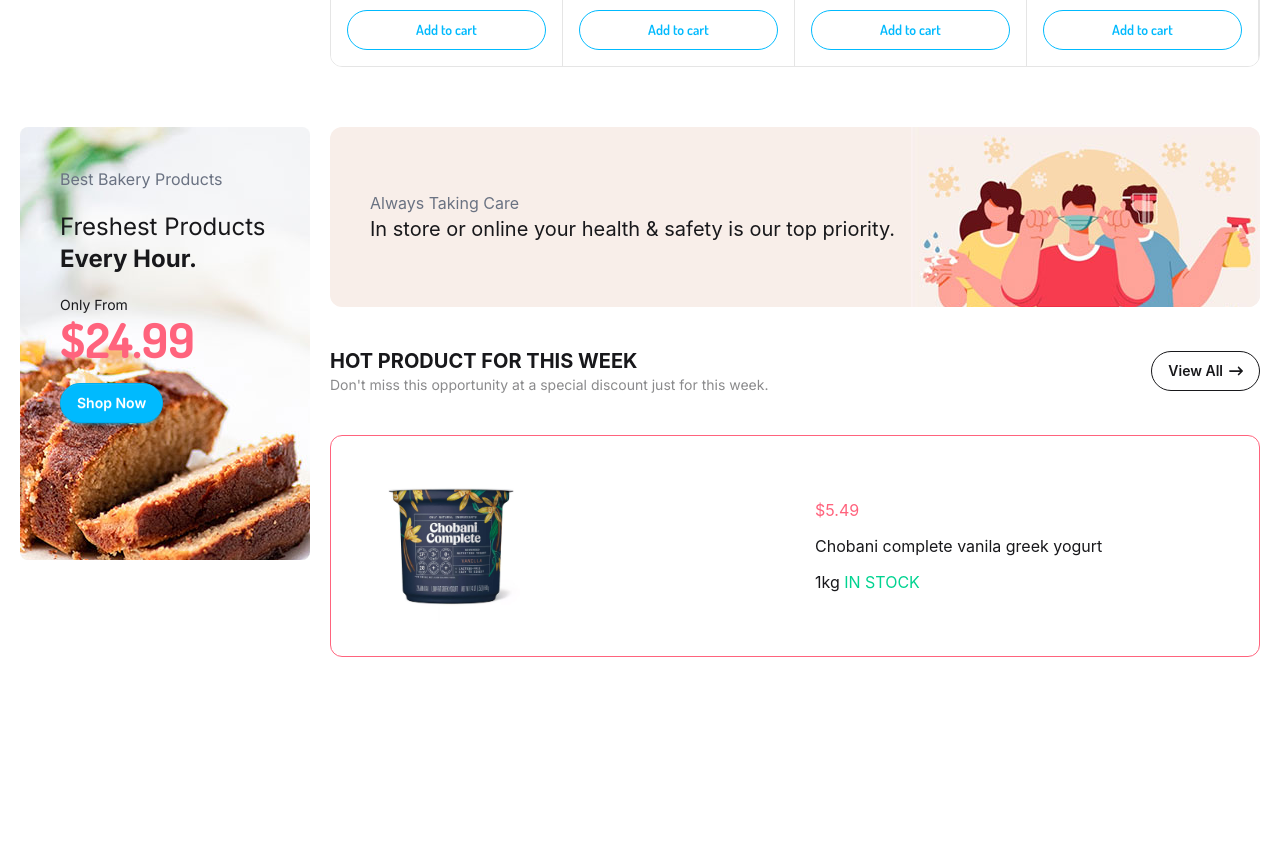
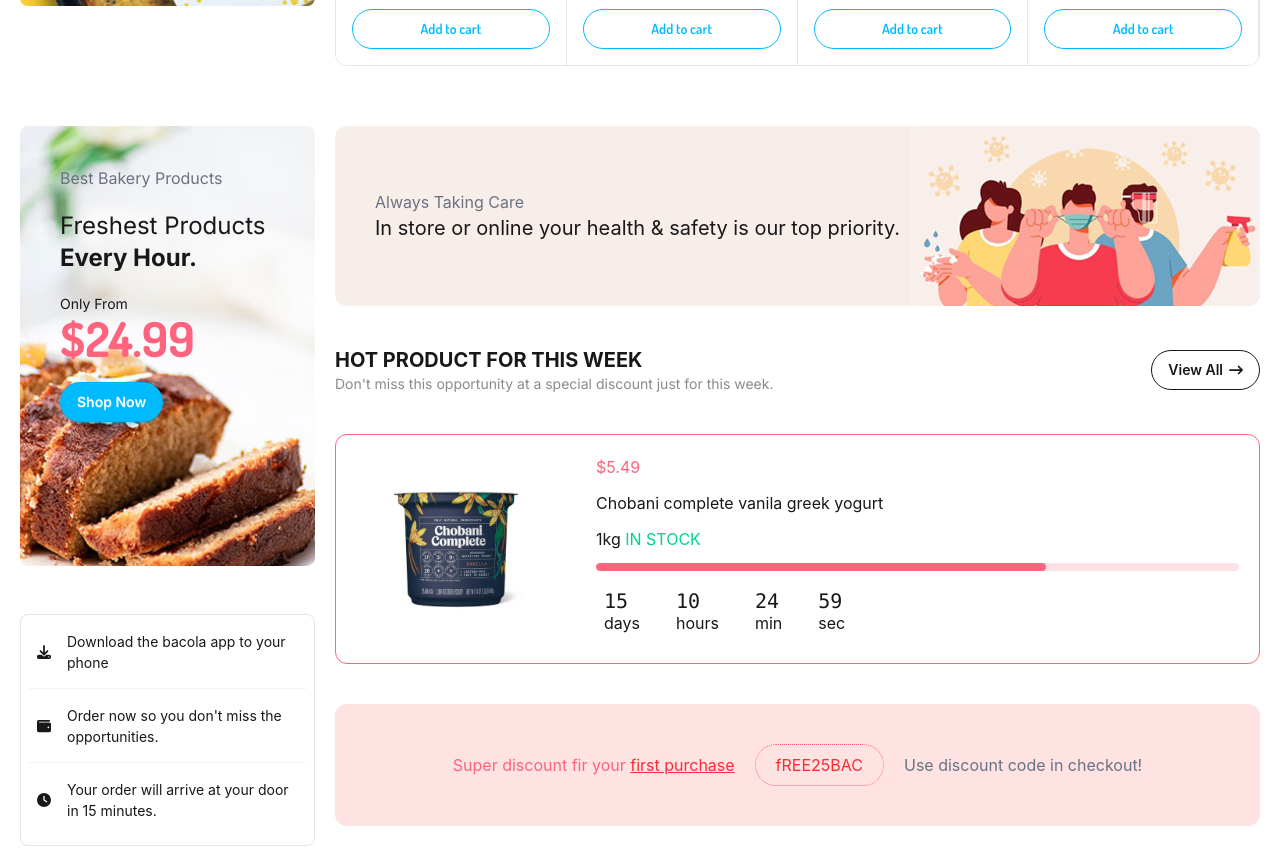
Before and after one commit to SamratDebugger/Bacola-Frontend, a React (Vite) app: page / in a window 1280 px wide. Shown: the part 1620-2486 px from the top of the page. Before the commit the page ends 2317 px from the top, so only its background shows below. Built offline with nearby package versions, Linux system fonts and the light colour scheme.

Commit message:
hot product section done

```diff
--- a/src/components/best-seller/BestSeller.jsx
+++ b/src/components/best-seller/BestSeller.jsx
@@ -18,7 +18,7 @@ export default function BestSeller() {
     button: " View All ",
   };
   return (
-    <div className="grid grid-cols-12 font-dosis my-15 ">
+    <div className="grid grid-cols-12 font-dosis my-15 gap-5">
       <div className="col-span-3 max-lg:hidden">
         <Ads content={content} />
       </div>
--- /dev/null
+++ b/src/components/hot-product/CountDown.jsx
@@ -0,0 +1,55 @@
+export default function CountDown() {
+  const counter = "count Down";
+  return (
+    <div className="grid grid-flow-col gap-5 text-center auto-cols-max">
+      <div className="flex flex-col p-2  rounded-box ">
+        <span className="countdown font-mono text-xl ">
+          <span
+            style={{ "--value": 15 } /* as React.CSSProperties */}
+            aria-live="polite"
+            aria-label={counter}
+          >
+            15
+          </span>
+        </span>
+        days
+      </div>
+      <div className="flex flex-col p-2 rounded-box ">
+        <span className="countdown font-mono text-xl">
+          <span
+            style={{ "--value": 10 } /* as React.CSSProperties */}
+            aria-live="polite"
+            aria-label={counter}
+          >
+            10
+          </span>
+        </span>
+        hours
+      </div>
+      <div className="flex flex-col p-2  rounded-box ">
+        <span className="countdown font-mono text-xl">
+          <span
+            style={{ "--value": 24 } /* as React.CSSProperties */}
+            aria-live="polite"
+            aria-label={counter}
+          >
+            24
+          </span>
+        </span>
+        min
+      </div>
+      <div className="flex flex-col p-2  rounded-box ">
+        <span className="countdown font-mono text-xl">
+          <span
+            style={{ "--value": 59 } /* as React.CSSProperties */}
+            aria-live="polite"
+            aria-label={counter}
+          >
+            59
+          </span>
+        </span>
+        sec
+      </div>
+    </div>
+  );
+}
--- a/src/components/hot-product/HotProduct.jsx
+++ b/src/components/hot-product/HotProduct.jsx
@@ -1,7 +1,9 @@
 import Ads from "../reusable-components/Ads";
 import View from "../reusable-components/View";
+import List from "./List";
 import Offer from "./Offer";
 import Safety from "./Safety";
+import { Link } from "react-router";
 
 export default function HotProduct() {
   const content = {
@@ -21,9 +23,10 @@ export default function HotProduct() {
     button: "View All",
   };
   return (
-    <div className="grid grid-cols-12">
-      <div className="lg:col-span-3 max-lg:hidden">
+    <div className="grid grid-cols-12 gap-5">
+      <div className="lg:col-span-3 max-lg:hidden grid gap-5">
         <Ads content={content} />
+        <List />
       </div>
       <div className="col-span-12 lg:col-span-9">
         <div>
@@ -35,6 +38,18 @@ export default function HotProduct() {
         <div>
           <Offer />
         </div>
+        <div className=" my-10 p-10 bg-red-100 rounded-xl flex flex-col md:flex-row justify-center gap-5 items-center">
+          <span className="text-error">
+            Super discount fir your{" "}
+            <Link className="link link-hover underline text-red-500">
+              first purchase
+            </Link>
+          </span>
+          <span className="rounded-full border border-error border-dotted py-2 px-5 text-red-500">
+            fREE25BAC
+          </span>
+          <span className="text-gray-500">Use discount code in checkout!</span>
+        </div>
       </div>
     </div>
   );
--- /dev/null
+++ b/src/components/hot-product/List.jsx
@@ -0,0 +1,20 @@
+import { FaClock, FaDownload, FaWallet } from "react-icons/fa6";
+
+export default function List() {
+  return (
+    <ul className="list bg-base-100 rounded-box border border-black/10 my-5">
+      <li className="list-row items-center">
+        <FaDownload />
+        <p>Download the bacola app to your phone</p>
+      </li>
+      <li className="list-row items-center">
+        <FaWallet />
+        <p>Order now so you don't miss the opportunities.</p>
+      </li>
+      <li className="list-row items-center">
+        <FaClock />
+        <p>Your order will arrive at your door in 15 minutes.</p>
+      </li>
+    </ul>
+  );
+}
--- a/src/components/hot-product/Offer.jsx
+++ b/src/components/hot-product/Offer.jsx
@@ -1,6 +1,8 @@
+import CountDown from "./CountDown";
+
 export default function Offer() {
   return (
-    <div className="border border-error grid lg:grid-cols-2 justify-center lg:justify-between items-center my-10 rounded-xl">
+    <div className="border border-error flex max-lg:flex-col  justify-center lg:justify-start  items-center my-10 rounded-xl">
       <div>
         <img
           className="w-full lg:max-w-60 p-5"
@@ -8,12 +10,19 @@ export default function Offer() {
           alt="chobani img"
         />
       </div>
-      <div className="p-5 flex flex-col gap-3">
+      <div className="p-5 flex flex-col gap-3 flex-1">
         <h4 className="text-error">$5.49</h4>
         <h3>Chobani complete vanila greek yogurt</h3>
         <p>
           1kg <span className="text-success">IN STOCK</span>
         </p>
+        <progress
+          className="progress progress-error w-full"
+          value="70"
+          max="100"
+        ></progress>
+
+        <CountDown />
       </div>
     </div>
   );
--- a/src/components/reusable-components/Ads.jsx
+++ b/src/components/reusable-components/Ads.jsx
@@ -1,6 +1,6 @@
 export default function Ads({ content }) {
   return (
-    <div className="relative font-inter pr-5">
+    <div className="relative font-inter ">
       <div className="absolute top-10 left-10">
         <h3 className={`${content.isDark ? "text-gray-500" : "text-white"}`}>
           {content.subtitle}
@@ -19,7 +19,7 @@ export default function Ads({ content }) {
           </button>
         )}
       </div>
-      <img className="rounded-lg" src={content.img} alt="banner-box" />
+      <img className="rounded-lg w-full" src={content.img} alt="banner-box" />
     </div>
   );
 }
```
